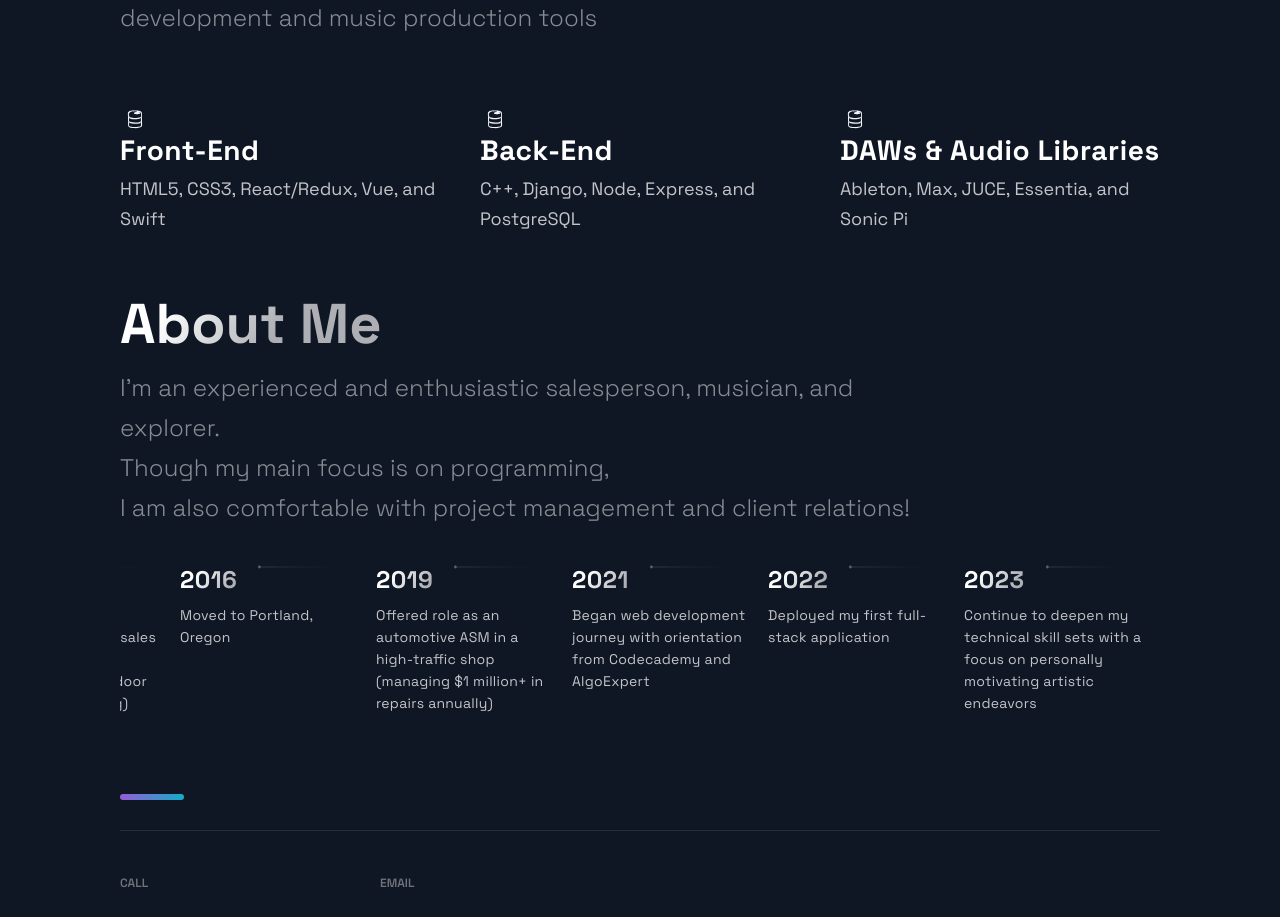
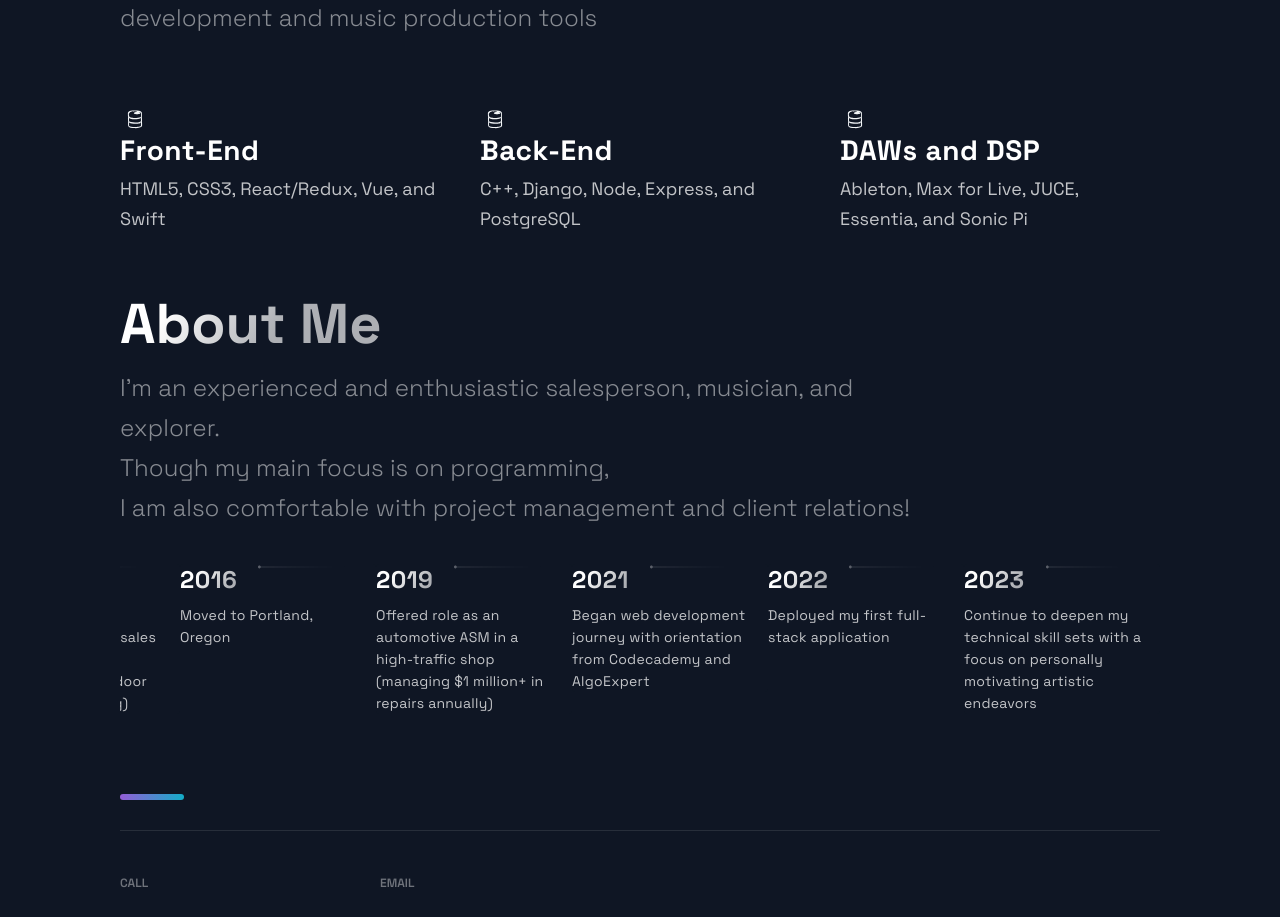
Before and after one commit to chuckhalliday/Personal-Portfolio, a Next.js app: page / in a window 1280 px wide. Shown: the part 2460-3377 px from the top of the page. Built offline with nearby package versions, Linux system fonts and the light colour scheme.

Commit message:
Update Technologies.js

```diff
--- a/src/components/Technologies/Technologies.js
+++ b/src/components/Technologies/Technologies.js
@@ -33,9 +33,9 @@ const Technologies = () =>  (
       <ListItem>
         <DiFirebase size = "3rem" />
         <ListContainer>
-          <ListTitle>DAWs & Audio Libraries</ListTitle>
+          <ListTitle>DAWs and DSP</ListTitle>
           <ListParagraph>
-            Ableton, Max, JUCE, Essentia, and Sonic Pi
+            Ableton, Max for Live, JUCE, Essentia, and Sonic Pi
           </ListParagraph>
         </ListContainer>
       </ListItem>
```
